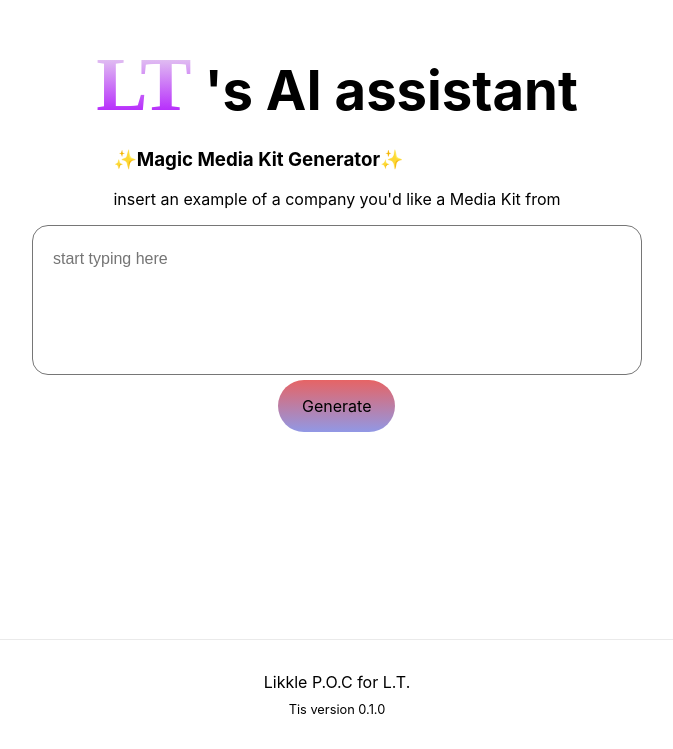
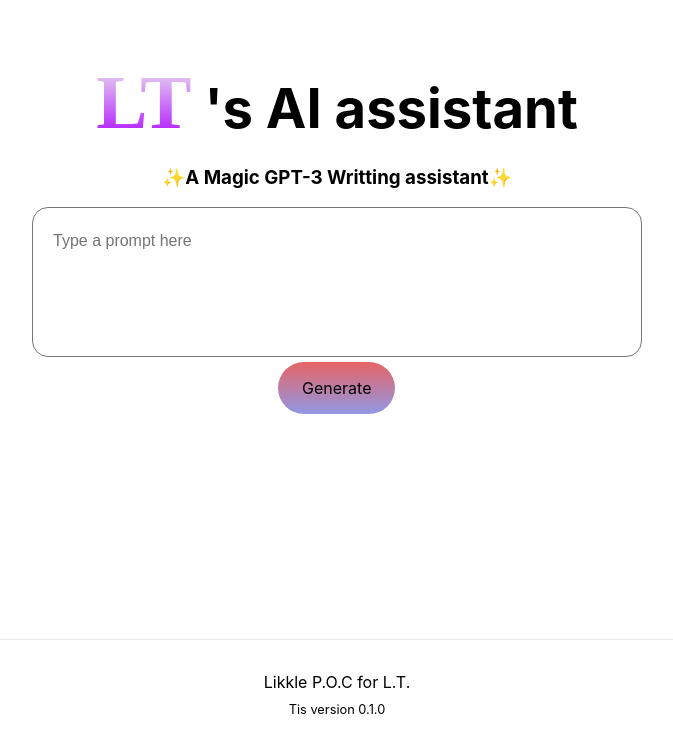
Before and after one commit to Iambizi/GPT3-writtingAssis, a Next.js app: page / in a window 1280 px wide. Shown: the part 161-910 px from the top of the page, without its empty margins (303-976 px from the left). Built offline with nearby package versions, Linux system fonts and the light colour scheme; a web font is replaced by a local one.

Commit message:
Hides header subtitle

```diff
--- a/components/textBox.js
+++ b/components/textBox.js
@@ -37,15 +37,15 @@
         <>
             <div className="header">
                 <div className={styles.headerTitle}>
-                    <h3>✨Magic Media Kit Generator✨</h3>
+                    <h3>✨A Magic GPT-3 Writting assistant✨</h3>
                 </div>
-                <div className={styles.headerSubtitle}>
-                    <p>insert an example of a company you'd like a Media Kit from</p>
-                </div>
+                {/* <div className={styles.headerSubtitle}>
+                    <p>Writes any pro</p>
+                </div> */}
             </div>
 
             <div className={styles.promptContainer}>
-                <textarea placeholder="start typing here" className={styles.promptBox} onChange={onUserChangedText}/>
+                <textarea placeholder="Type a prompt here" className={styles.promptBox} onChange={onUserChangedText}/>
             </div>
             {/*Button generate*/}
             <div className={styles.promptButtons}>
```
